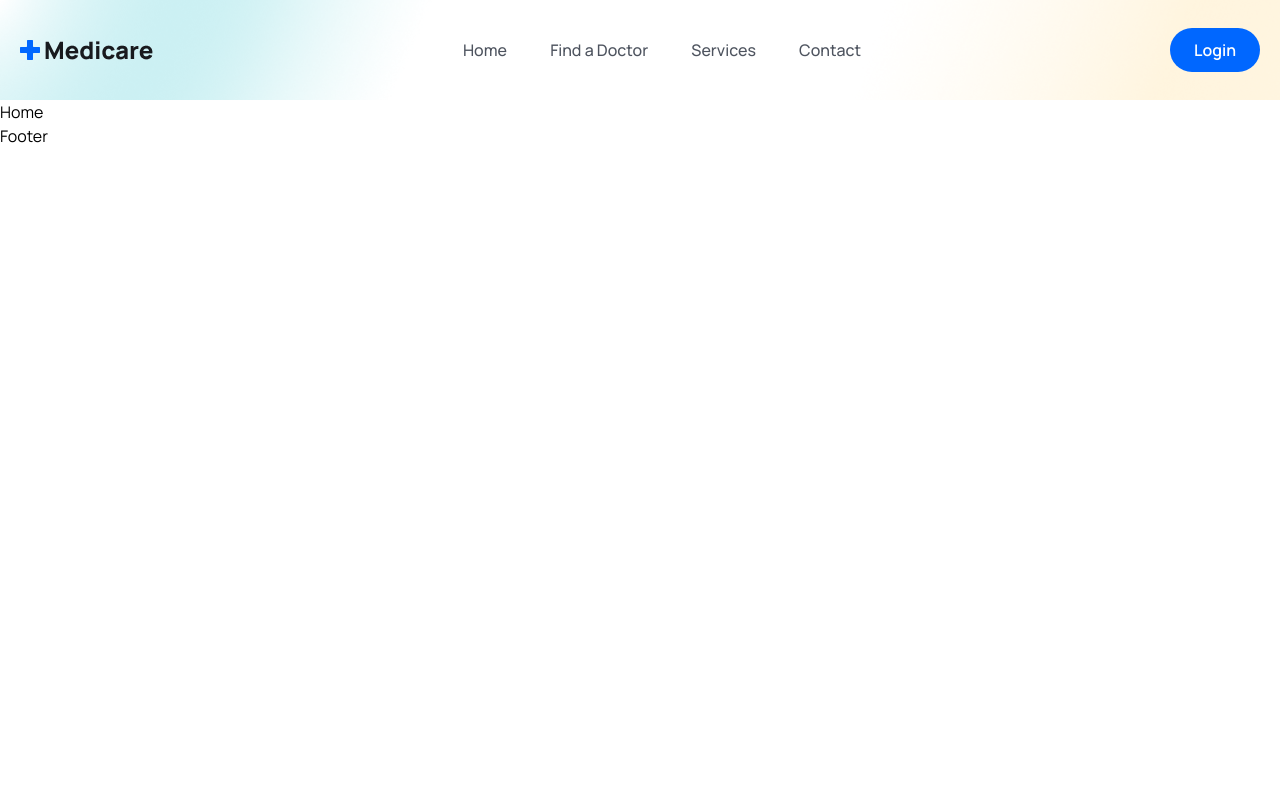
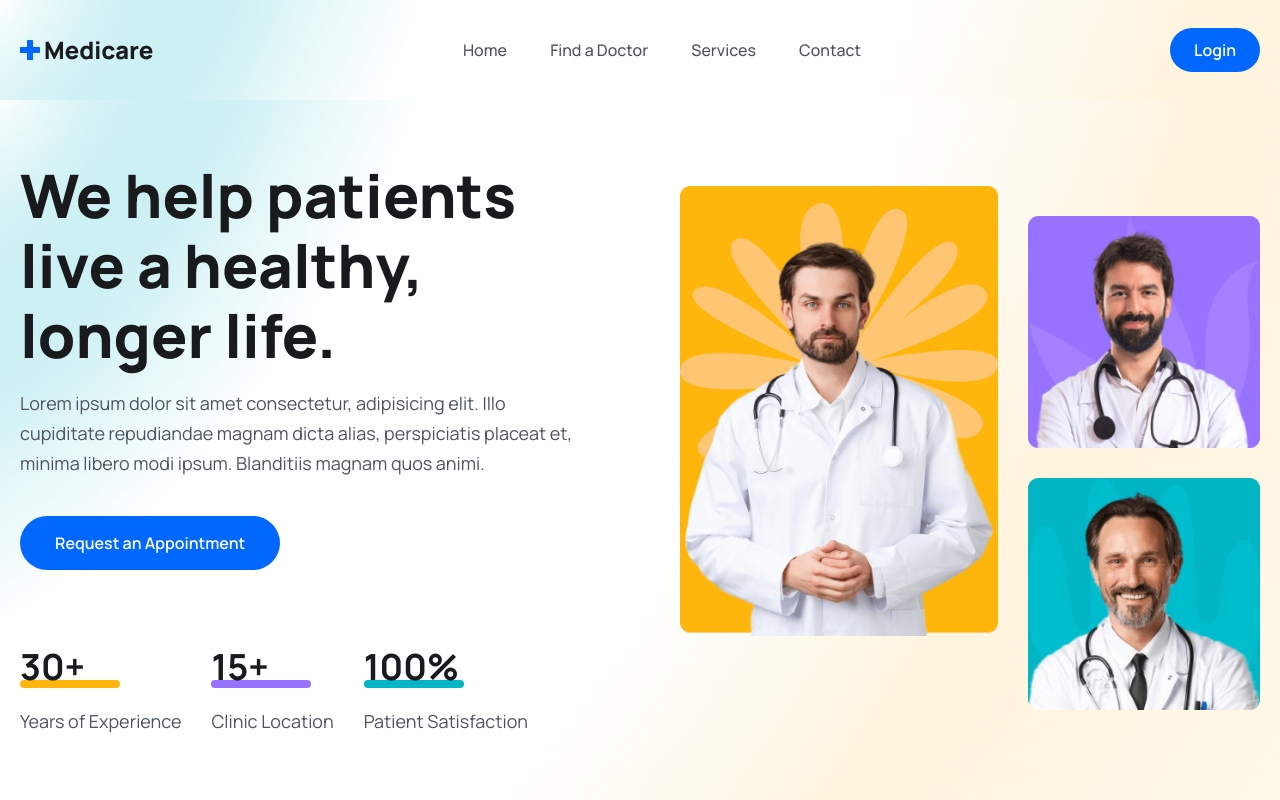
Before and after one commit to brad434/MedicareBooking, a React (Vite) app in the folder frontend/: page / in a window 1280 px wide. Shown: the top 800 px of the page. Built offline with nearby package versions, Linux system fonts and the light colour scheme.

Commit message:
Worked on home.jsx page adding a hero section

```diff
--- a/frontend/src/App.css
+++ b/frontend/src/App.css
@@ -19,6 +19,7 @@
   left: 0;
   z-index: 9999999;
   box-shadow: 3px 3px -8px 3px #ddd;
+  background: white;
 }
 
 @media only screen and (max-width: 768px) {
--- a/frontend/src/index.css
+++ b/frontend/src/index.css
@@ -28,6 +28,10 @@
   .header {
     @apply bg-[url('./assets/images/mask.png')] bg-no-repeat bg-center bg-cover w-full h-[100px];
   }
+
+  .hero__section {
+    @apply bg-[url('./assets/images/hero-bg.png')] bg-no-repeat bg-center bg-cover;
+  }
 }
 
 @media only screen and (max-width: 1024px) {
--- a/frontend/src/pages/Home.jsx
+++ b/frontend/src/pages/Home.jsx
@@ -1,9 +1,89 @@
 import React from 'react'
+
+import heroImg01 from '../assets/images/hero-img01.png';
+import heroImg02 from '../assets/images/hero-img02.png';
+import heroImg03 from '../assets/images/hero-img03.png';
 
 const Home = () => {
     return (
-        <div>Home</div>
+        <>
+            {/* ============ hero section ============== */}
+
+            <section className='hero__section pt-[60px] 2x1:h-[800px]'>
+                <div className="container">
+                    <div className="flex flex-col lg:flex-row gap-[90px] items-center justify-between">
+                        {/* ============ hero content ==================== */}
+                        <div>
+                            <div className='lg:w-[570px]'>
+                                <h1 className='text-[36px] leading-[46px] text-headingColor font-[800] md:text-[60px] md:leading-[70px]'>
+                                    We help patients live a healthy, longer life.
+                                </h1>
+
+                                <p className='text__para'>Lorem ipsum dolor sit amet consectetur, adipisicing elit. Illo cupiditate repudiandae magnam dicta alias, perspiciatis placeat et, minima libero modi ipsum. Blanditiis magnam quos animi.</p>
+
+                                <button className='btn'>Request an Appointment</button>
+                            </div>
+
+                            {/* ============= hero counter ============= */}
+                            <div className="mt-[30px] lg:mt-[70px] flex flex-col lg:flex-row lg:items-center gap-5 lg:gap-[30px]">
+                                <div>
+                                    <h2 className='text-[36px] leading-[56px] lg"text-[44px] lg:leading-[54px] font-[700] text-headingColor'>
+                                        30+
+                                    </h2>
+                                    <span className='w-[100px] h-2 bg-yellowColor rounded-full block mt-[-14px]'></span>
+                                    <p className="text__para">Years of Experience</p>
+                                </div>
+                                {/* ========================================= */}
+                                <div>
+                                    <h2 className='text-[36px] leading-[56px] lg"text-[44px] lg:leading-[54px] font-[700] text-headingColor'>
+                                        15+
+                                    </h2>
+                                    <span className='w-[100px] h-2 bg-purpleColor rounded-full block mt-[-14px]'></span>
+                                    <p className="text__para">Clinic Location</p>
+                                </div>
+                                {/* ================================================ */}
+                                <div>
+                                    <h2 className='text-[36px] leading-[56px] lg"text-[44px] lg:leading-[54px] font-[700] text-headingColor'>
+                                        100%
+                                    </h2>
+                                    <span className='w-[100px] h-2 bg-irisBlueColor rounded-full block mt-[-14px]'></span>
+                                    <p className="text__para">Patient Satisfaction</p>
+                                </div>
+
+                            </div>
+                        </div>
+                        {/* ============= hero content end =================== */}
+
+                        <div className="flex gap-[30px] justify-end">
+                            <div>
+                                <img className='w-full' src={heroImg01} alt="" />
+                            </div>
+                            <div className="mt-[30px]">
+                                <img src={heroImg02} alt="" className='w-full mb-[30px]' />
+                                <img src={heroImg03} alt="" className='w-full' />
+                            </div>
+                        </div>
+                    </div>
+                </div>
+            </section>
+            {/* ============ hero section end ============== */}
+
+            <section>
+                <div className="container">
+                    <div className="lg:w-[470px] mx-auto">
+                        <h2 className='heading text-center'>Providing the best medical services</h2>
+                        <p className='text__para text-center'>World-class care for everyone. Our health system offers unmatched, expert health care.</p>
+                    </div>
+
+                    <div className='flex flex-wrap items-center justify-between flex-col md:flex-row gap-5 lg"gap-[30px] mt-[30px] lg:mt-[55px]'>
+
+                    </div>
+
+
+                </div>
+            </section>
+        </>
     )
 }
 
-export default Home
+export default Home;
```
